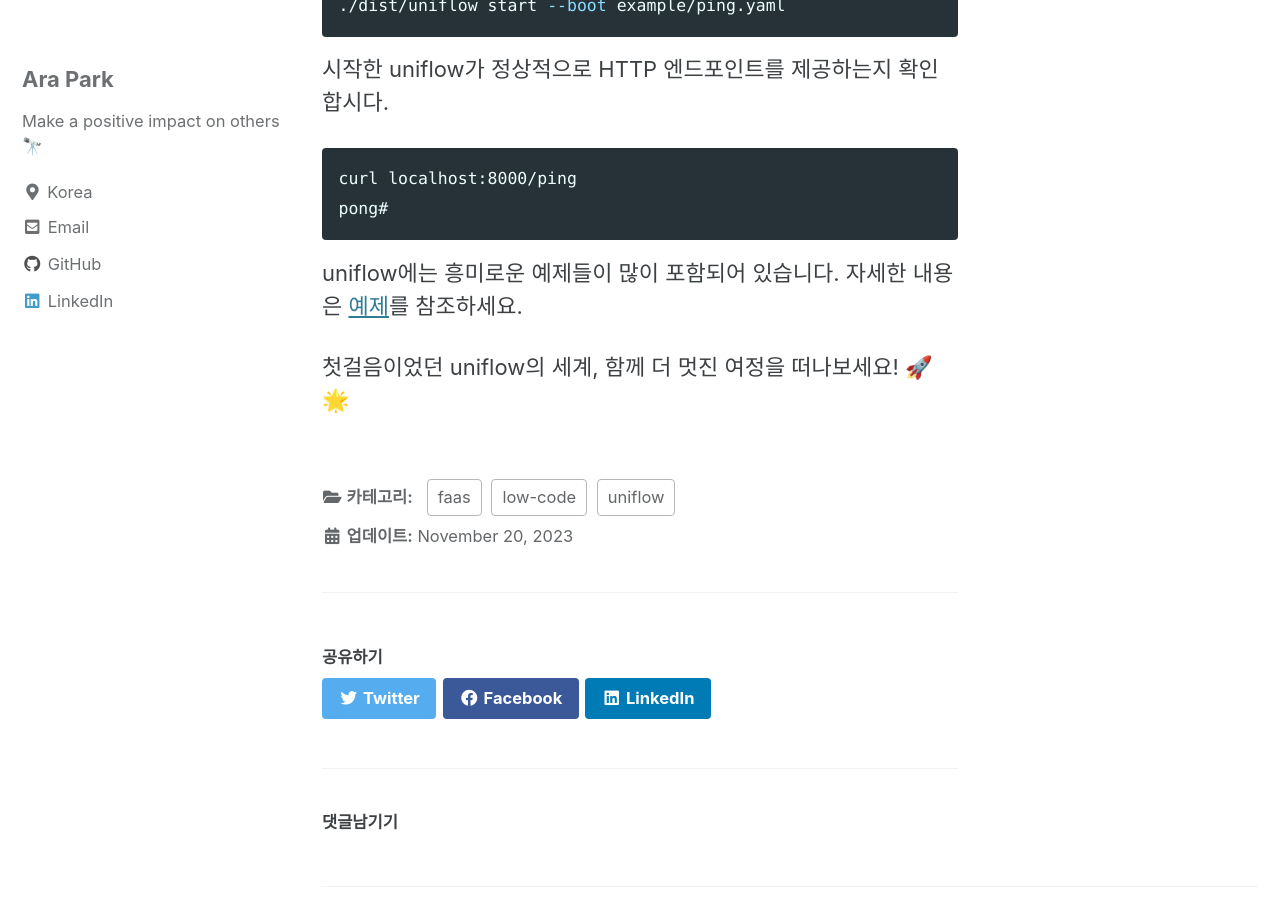
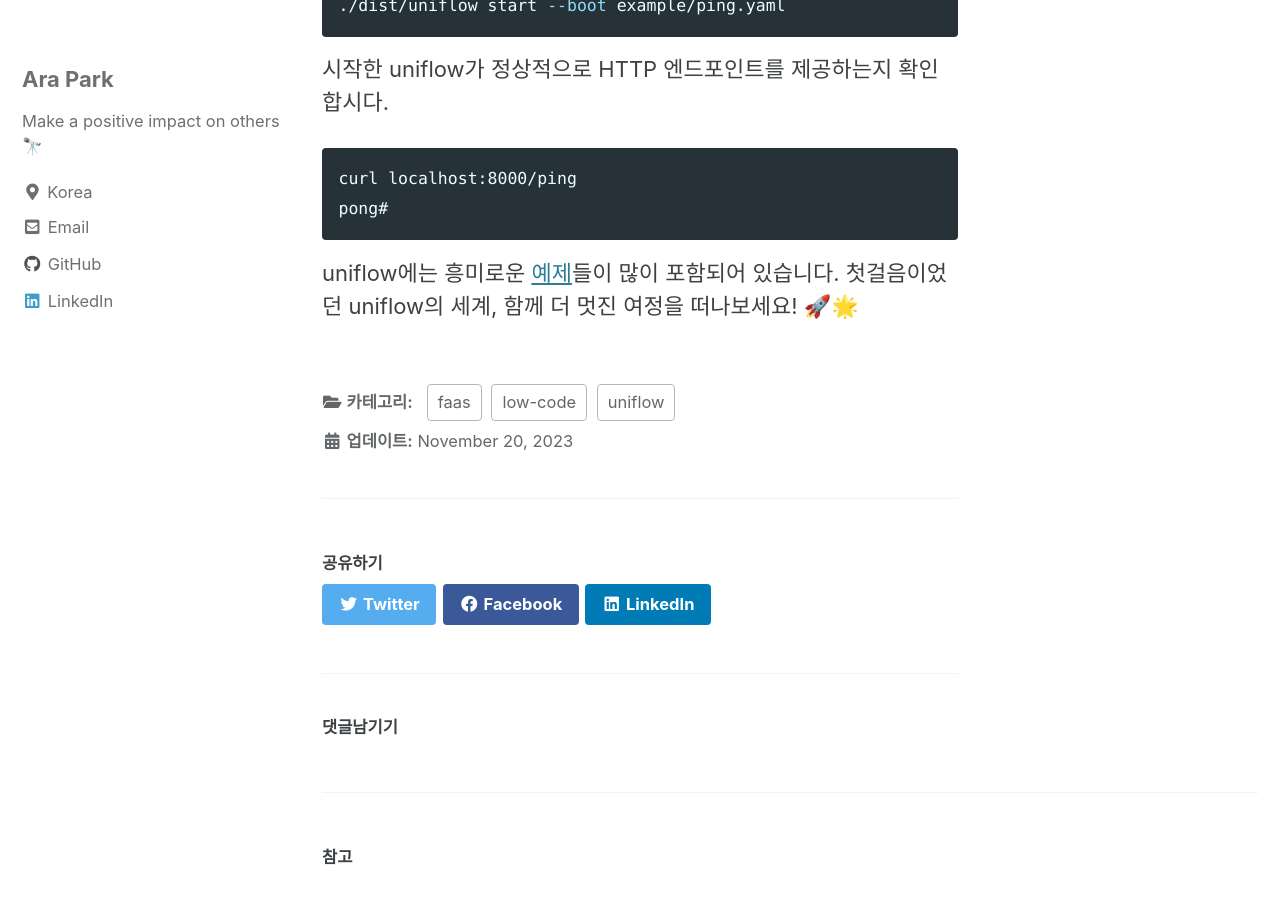
Before and after one commit to siyul-park/siyul-park.github.io, a Jekyll site: the page built from _posts/2023-11-20-hello-uniflow.md, in a window 1280 px wide and 900 px high, scrolled down 3063 px. Built offline with Jekyll 4.4.1, drawn with Linux system fonts in a browser that asks for light colours; cached includes are drawn as plain includes; comment, search, counter and statistics services are not loaded.

Commit message:
docs: hello uniflow 문장 다듬기

````diff
--- a/_posts/2023-11-20-hello-uniflow.md
+++ b/_posts/2023-11-20-hello-uniflow.md
@@ -81,6 +81,4 @@ curl localhost:8000/ping
 pong#
 ```
 
-uniflow에는 흥미로운 예제들이 많이 포함되어 있습니다. 자세한 내용은 [예제](https://github.com/siyul-park/uniflow/tree/main/examples)를 참조하세요.
-
-첫걸음이었던 uniflow의 세계, 함께 더 멋진 여정을 떠나보세요! 🚀🌟
+uniflow에는 흥미로운 [예제](https://github.com/siyul-park/uniflow/tree/main/examples)들이 많이 포함되어 있습니다. 첫걸음이었던 uniflow의 세계, 함께 더 멋진 여정을 떠나보세요! 🚀🌟
````
